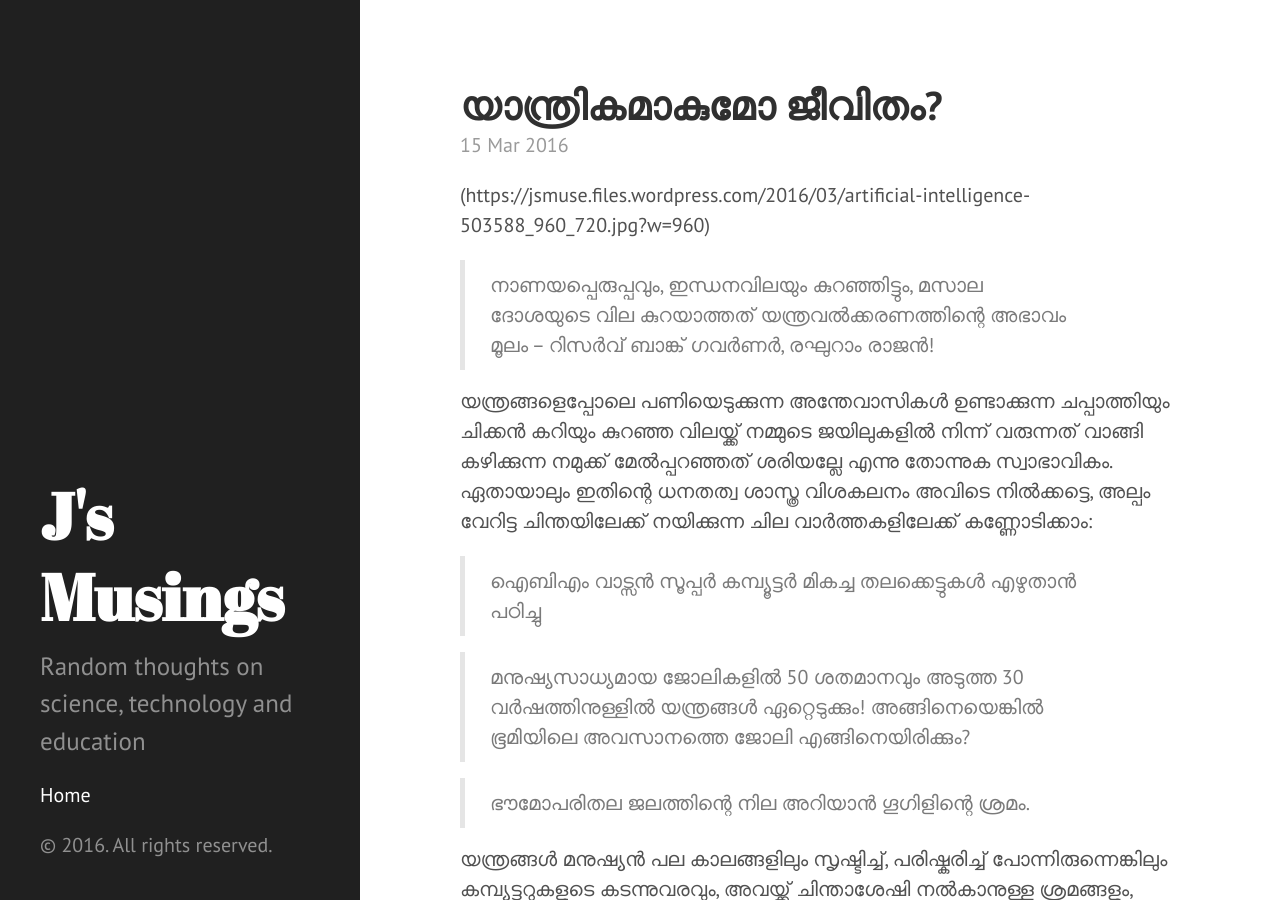
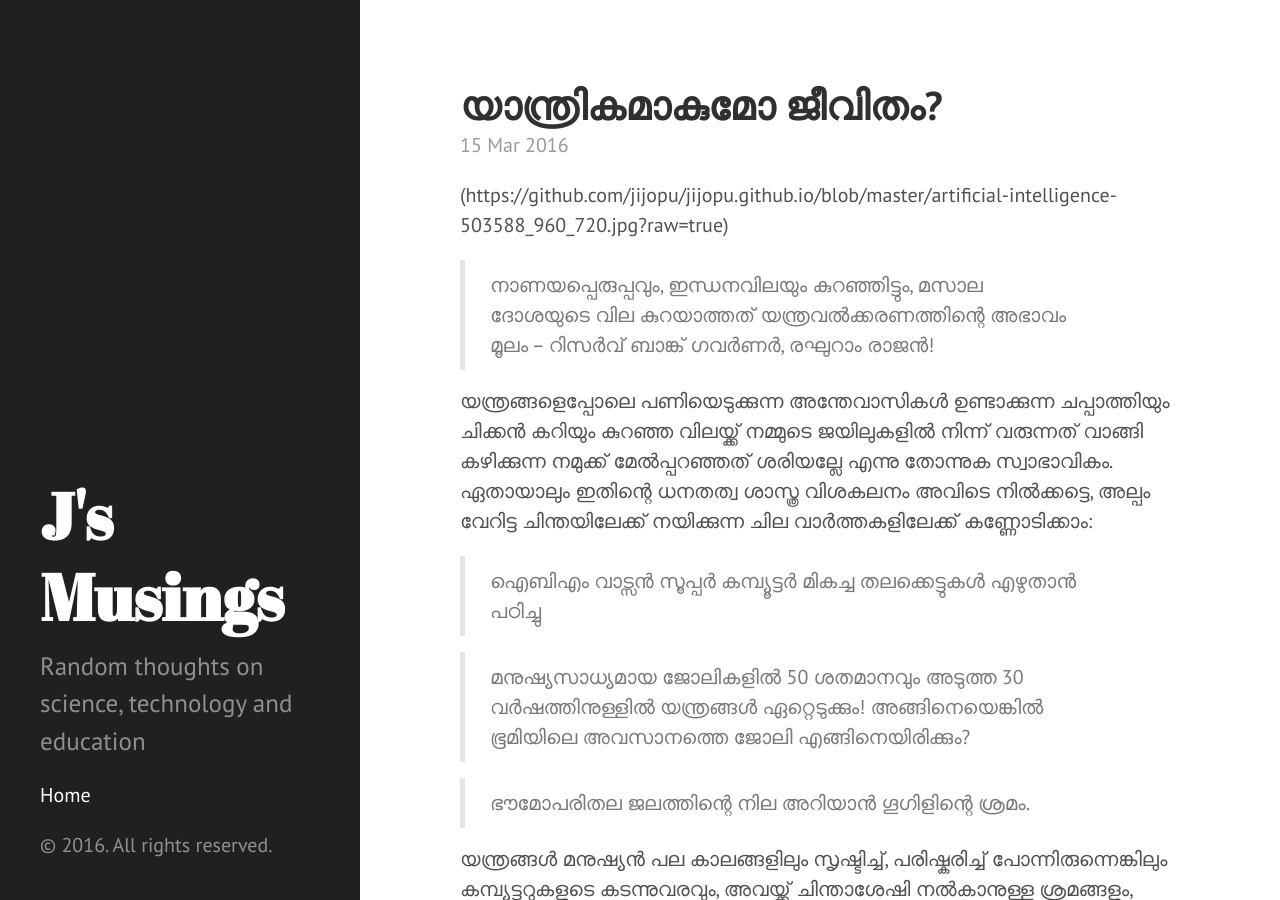
Before and after one commit to nishad/jijopu.github.io, a Jekyll site: the page built from _posts/2016-03-15-.markdown, in a window 1280 px wide and 900 px high. Built offline with Jekyll 4.4.1, drawn with Linux system fonts in a browser that asks for light colours; some of the changed lines change nothing that is shown.

Commit message:
Post update: യാന്ത്രികമാകുമോ ജീവിതം?

```diff
--- a/_posts/2016-03-15-.markdown
+++ b/_posts/2016-03-15-.markdown
@@ -6,7 +6,7 @@ tags: [Artificial, Intelligence, Future, Machine, Learning, Robotics, Malayalam,
 categories: [Technology]
 permalink: ai
 ---
-(https://jsmuse.files.wordpress.com/2016/03/artificial-intelligence-503588_960_720.jpg?w=960)
+(https://github.com/jijopu/jijopu.github.io/blob/master/artificial-intelligence-503588_960_720.jpg?raw=true)
 
 >നാണയപ്പെരുപ്പവും, ഇന്ധനവിലയും കുറഞ്ഞിട്ടും, മസാല ദോശയുടെ വില കുറയാത്തത് യന്ത്രവൽക്കരണത്തിന്റെ അഭാവം മൂലം – റിസർവ് ബാങ്ക് ഗവർണർ, രഘുറാം രാജൻ!
 
```
